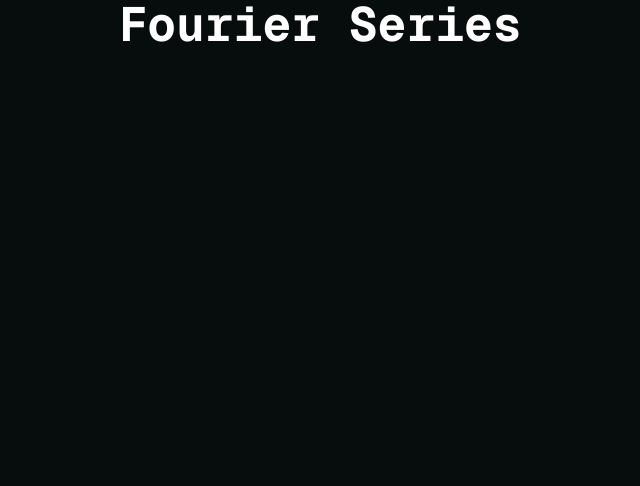
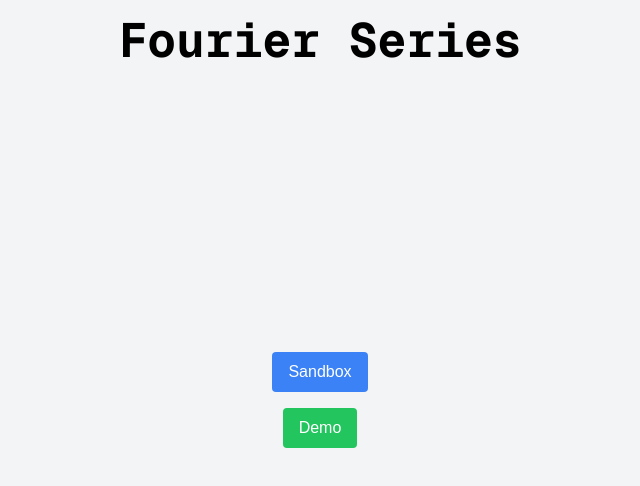
Before and after one commit to 4oeuhtns/fouriertransform, a Next.js app: page / in a window 1280 px wide. Shown: the top 486 px of the page, without its empty margins (320-960 px from the left). Built offline with nearby package versions, Linux system fonts and the light colour scheme.

Commit message:
Made new page for demo

```diff
--- a/app/page.js
+++ b/app/page.js
@@ -45,19 +45,9 @@ export default function Home() {
   //   [0, 0], [1.0, 0], [2, 0], [3.0, 0], [4, 0], [4, 1.0], [4, 2], [4, 3.0], [4, 4], [3.0, 4], [2, 4], [1.0, 4], [0, 4], [0, 3.0], [0, 2], [0, 1.0]
   // ]
 
-  let pointsTest = [
-    [0, 0],
-    [1.0, 0],
-    [2, 0],
-  ];
 
-  // let pointsTest=[
-  //   [0, 0], [2.0, 0], [4, 0], [6.0, 0], [8, 0], [8, 2.0], [8, 4], [8, 6.0], [8, 8], [6.0, 8], [4, 8], [2.0, 8], [0, 8], [0, 6.0], [0, 4], [0, 2.0]
-  // ]
-
-  const [points, setPoints] = useState([]);
-
-  function arrayEquals(a, b) {
+  let pointsFourier=
+  [ [0, 1000], [100, 1000], [200, 900], [200, 0], [400, 0], [400, 900], [500, 1000], [600, 1000], [600, 0], [700, 0], [700, -100], [500, -100], [500, -900], [400, -1000], [300, -1000], [300, -900], [100, -900], [100, -1000], [0, -1000], [0, -900] ];  function arrayEquals(a, b) {
     return (
       Array.isArray(a) &&
       Array.isArray(b) &&
@@ -69,7 +59,6 @@ export default function Home() {
   const handlePointsUpdate = (updatedPoints) => {
     // do we need
     if (arrayEquals(updatedPoints, [])) {
-      console.log("aaaaaaaaaaaaaaaaa");
     }
 
     setPoints(updatedPoints);
@@ -77,7 +66,32 @@ export default function Home() {
 
   const { width, height } = useWindowDimensions();
 
+  const [showMainApp, setShowMainApp] = useState(0);
+
+  if (showMainApp === 0) {
     return (
+      <div className="flex flex-col items-center justify-center h-screen bg-gray-100">
+        <h1 className="text-5xl font-mono font-bold text-black absolute top-0 left-1/2 transform -translate-x-1/2 mt-4">
+          Fourier Series
+        </h1>
+        <button
+          onClick={() => setShowMainApp(1)}
+          className="mb-4 px-4 py-2 text-white bg-blue-500 rounded hover:bg-blue-700"
+        >
+          Sandbox
+        </button>
+        <button
+          onClick={() => setShowMainApp(3)}
+          className="px-4 py-2 text-white bg-green-500 rounded hover:bg-green-700"
+        >
+          Demo
+        </button>
+      </div>
+    );
+  }
+  else if (showMainApp === 1) {
+    return (
+      <div>
         <div className="h-screen w-full flex flex-col  items-center text-5xl font-operatorItalic bg-[#0F1A19]">
           <Epicycle
             points={points}
@@ -95,6 +109,34 @@ export default function Home() {
             />
           </div>
           <h1 className="text-5xl font-mono font-bold text-white absolute">Fourier Series</h1>
+
+          <button
+            onClick={() => setShowMainApp(0)}
+            className="fixed bottom-4 right-4 px-4 py-2 text-white bg-red-500 rounded hover:bg-red-700"
+          ></button>
+        </div>
       </div>
     );
   }
+  else {
+    return (
+      <div>
+        <div className="h-screen w-full flex flex-col  items-center text-5xl font-operatorItalic bg-[#0F1A19]">
+          <Epicycle
+            points={pointsFourier}
+            speed={0.01}
+            width={width}
+            height={height}
+            className="absolute left-0 top-0"
+          />
+          <button
+            onClick={() => setShowMainApp(0)}
+            className="fixed bottom-4 right-4 px-4 py-2 text-white bg-red-500 rounded hover:bg-red-700"
+          ></button>
+        </div>
+      </div>
+    );
+  }
+
+
+}
```
Lines whose indentation alone changed are shown as unchanged.
